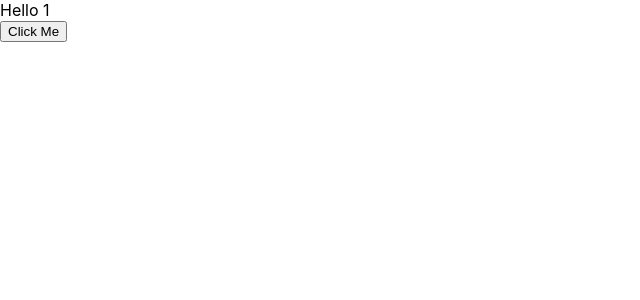
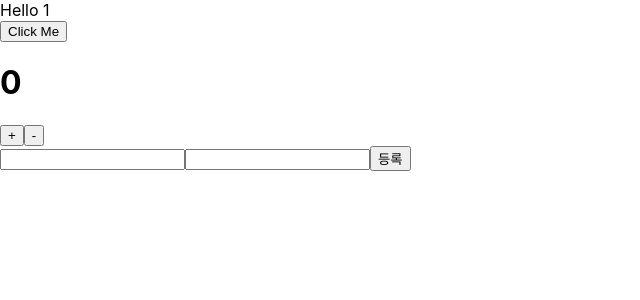
Before and after one commit to Wony-Lee/st_type-react, a React (Create React App) app: page / in a window 1280 px wide. Shown: the top 300 px of the page, without its empty margins (0-640 px from the left). Built offline with nearby package versions, Linux system fonts and the light colour scheme.

Commit message:
Counter and Input State Form

```diff
--- a/src/App.tsx
+++ b/src/App.tsx
@@ -1,11 +1,22 @@
 import React from "react";
+import Counter from "./counter";
 import Greetings from "./Greetings";
+import MyForm from "./MyForm";
 
 function App() {
     const onClick = (name: string) => {
         console.log(name);
     };
-    return <Greetings name="Hello" onClick={onClick} />;
+    const onSubmit = (form: { name: string; description: string }) => {
+        console.log(form);
+    };
+    return (
+        <div>
+            <Greetings name="Hello" onClick={onClick} />
+            <Counter />
+            <MyForm onSubmit={onSubmit} />
+        </div>
+    );
 }
 
 export default App;
--- /dev/null
+++ b/src/MyForm.tsx
@@ -0,0 +1,51 @@
+import React, { useState } from "react";
+
+type MyFormProps = {
+    // onSubmit을 가져옴 form 의 값을 파라미터로 가져옴. 객체 안에 name, description이 string이며, 결과값은 void
+    onSubmit: (form: { name: string; description: string }) => void;
+};
+// MyForm 컴포넌트를 생성하며, MyFormProps를 받아옴.
+function MyForm({ onSubmit }: MyFormProps) {
+    // useState 를 통해서 Form의 상태를 관리 또 한 상태를 자동으로 유추해주기때문에 제네릭이 필요없음.
+    const [form, setForm] = useState({
+        name: "",
+        description: "",
+    });
+
+    // 비구조화 할당을 해줌.
+    const { name, description } = form;
+
+    // 이벤트객체를 확인해서 복사 붙여넣기 한 것.
+    const onChange = (e: React.ChangeEvent<HTMLInputElement>) => {
+        const { name, value } = e.target;
+        setForm({
+            ...form,
+            [name]: value,
+        });
+    };
+    // 마찬가지임.
+    const handlerSubmit = (e: React.FormEvent<HTMLFormElement>) => {
+        // 새로고침 방지 함수
+        e.preventDefault();
+        onSubmit(form);
+        setForm({
+            name: "",
+            description: "",
+        });
+    };
+    return (
+        <>
+            <form onSubmit={handlerSubmit}>
+                <input name="name" value={name} onChange={onChange} />
+                <input
+                    name="description"
+                    value={description}
+                    onChange={onChange}
+                />
+                <button type="submit">등록</button>
+            </form>
+        </>
+    );
+}
+
+export default MyForm;
--- /dev/null
+++ b/src/counter.tsx
@@ -0,0 +1,26 @@
+import React, { useState } from "react";
+
+function Counter() {
+    // 타입을 명시하기 위해서 제네릭을 썼지만 생략해도 된다. 자동으로 타입추론을 해준다.
+    const [count, setCount] = useState<number>(0);
+    // onClick 함수 count 를 +1 해준다.
+    const onIncrease = () => setCount(count + 1);
+    // onClick 함수 count 를 -1 해준다.
+    const onDecrease = () => setCount(count - 1);
+    return (
+        <>
+            <div>
+                <h1>
+                    {/* count를 보여준다 */}
+                    {count}
+                </h1>
+                <div>
+                    <button onClick={onIncrease}>+</button>
+                    <button onClick={onDecrease}>-</button>
+                </div>
+            </div>
+        </>
+    );
+}
+
+export default Counter;
```
